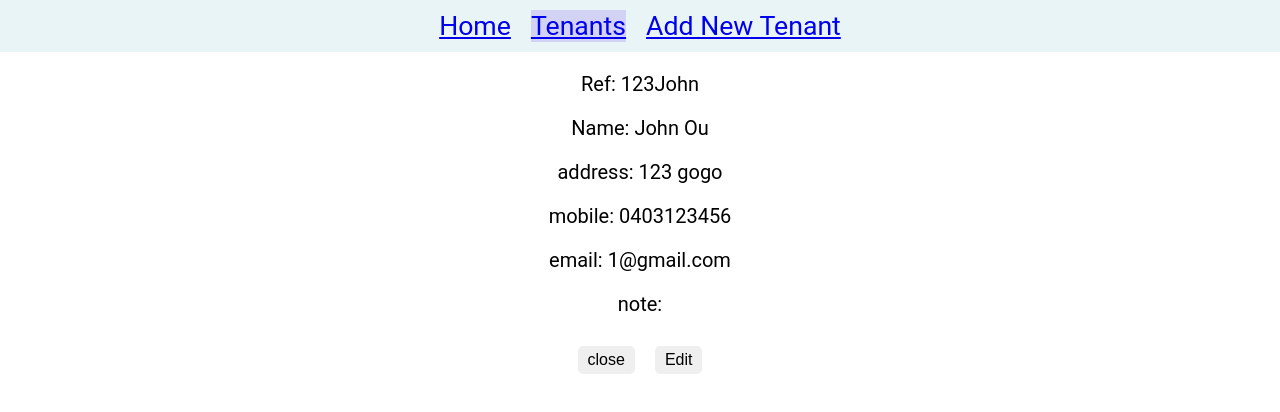
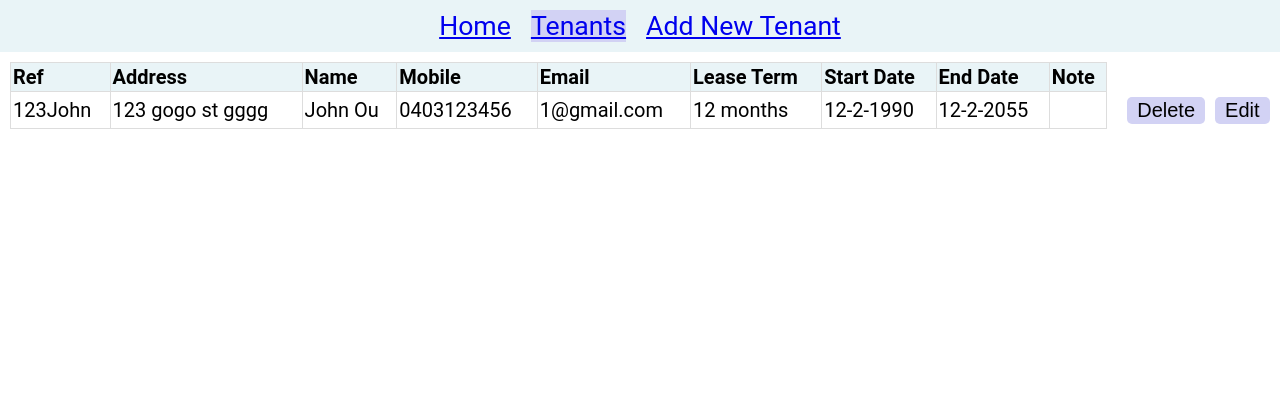
Before and after one commit to Rowanne-H/tenancy-management-fe, a React (Create React App) app: page /tenants in a window 1280 px wide. Shown: the top 412 px of the page. Built offline with nearby package versions, Linux system fonts and the light colour scheme.

Commit message:
change the displaying format for tenants to table and add some style for table

```diff
--- a/src/App.css
+++ b/src/App.css
@@ -5,7 +5,7 @@
   box-sizing: border-box;
 }
 
-nav {
+nav, form, th {
   background-color: rgb(233, 244, 247);
 }
 
@@ -17,18 +17,17 @@ nav a {
 
 nav a:hover,
 nav a:active {
-  color: rgb(164, 164, 242);
+  color: rgb(85, 85, 185);
 }
 
-nav a.active {
+nav a.active,
+button {
   background-color: rgb(210, 210, 244);
 }
 
 form {
   width: 25%;
-  background-color: rgb(233, 244, 247);
   margin: auto;
-  border-radius: 5px;
 }
 
 label {
@@ -40,14 +39,29 @@ label {
 input {
   line-height: 2;
   padding: 0 5px 0 5px;
-  border-radius: 5px;
   border: none;
 }
 
 button {
   border: none;
+  margin: 5px;
+  padding: 2px 10px 2px 10px;
+  border-radius: 5px;
+  font-size: 15pt;
+}
+
+table {
+  border-collapse: collapse;
+  width: 100%;
   margin: 10px;
-  padding: 5px 10px 5px 10px;
-  border-radius: 5px;
-  font-size: 12pt;
 }
+
+td, th {
+  border: 1px solid #ddd;
+  padding: 2px;
+  text-align: left;
+}
+
+tr:hover {
+  background-color: rgb(242, 247, 248);
+}
--- a/src/App.js
+++ b/src/App.js
@@ -9,7 +9,7 @@ import './App.css';
 
 function App() {
   const tenants =[{
-    id: 1, ref: "123John", fname: "John", lname: "Ou", address: "123 gogo", mobile: "0403123456", email:"1@gmail.com", note:""
+    id: 1, ref: "123John", address: "123 gogo st gggg ", fname: "John", lname: "Ou",  mobile: "0403123456", email:"1@gmail.com", term: "12", sdate: "12-2-1990", edate: "12-2-2055", note:""
   }]
   return (
     <div className="App">
--- a/src/Tenant.js
+++ b/src/Tenant.js
@@ -2,18 +2,21 @@ import React from 'react';
 
 function Tenant({ tenant }) {
     //if (tenants === []) return <h3>Loading...</h3>
-    const {id, ref, fname, lname, address, mobile, email, note} = tenant
+    const {id, ref, address, fname, lname, mobile, email, term, sdate, edate, note} = tenant
     return (
-        <div>
-            <p>Ref: {ref}</p>
-            <p>Name: {fname +' ' + lname}</p>
-            <p>address: {address}</p>
-            <p>mobile: {mobile}</p>
-            <p>email: {email}</p>
-            <p>note: {note}</p>
-            <button>close</button>
+        <tr>
+            <td>{ref}</td>
+            <td>{address}</td>
+            <td>{fname + " " +lname}</td>
+            <td>{mobile}</td>
+            <td>{email}</td>
+            <td>{term} months</td>
+            <td>{sdate}</td>
+            <td>{edate}</td>
+            <td>{note}</td>
+            <button>Delete</button>
             <button>Edit</button>
-        </div>
+        </tr>
     )
 }
 
--- a/src/Tenants.js
+++ b/src/Tenants.js
@@ -4,9 +4,20 @@ import Tenant from './Tenant';
 function Tenants({ tenants }) {
     if (tenants === []) return <h3>Loading...</h3>
     return (
-        <div>
+        <table>
+            <tr>
+                <th>Ref</th>
+                <th>Address</th>
+                <th>Name</th>
+                <th>Mobile</th>
+                <th>Email</th>
+                <th>Lease Term</th>
+                <th>Start Date</th>
+                <th>End Date</th>
+                <th>Note</th>
+            </tr>
             {tenants.map(tenant => <Tenant key={tenant.id} tenant={tenant}/>)}
-        </div>
+        </table>
     )
 }
 
```
